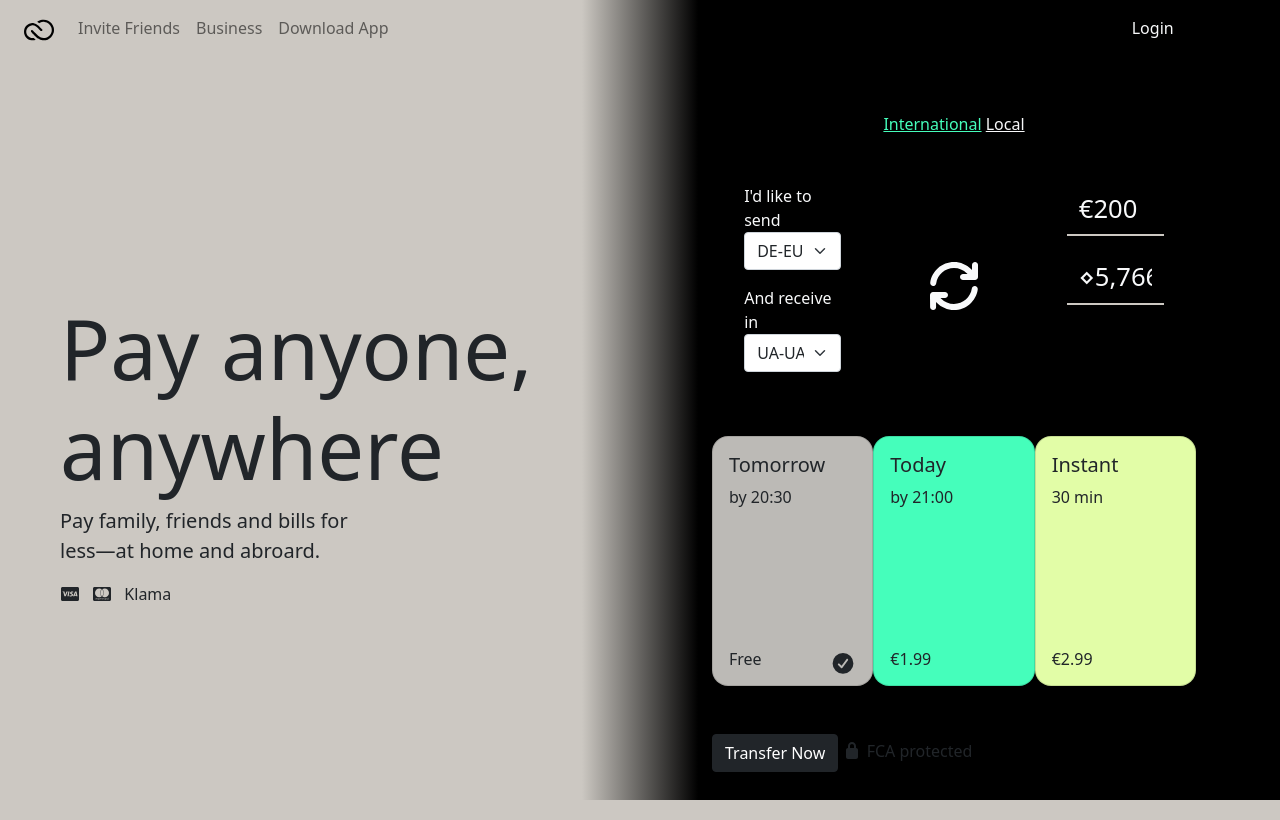
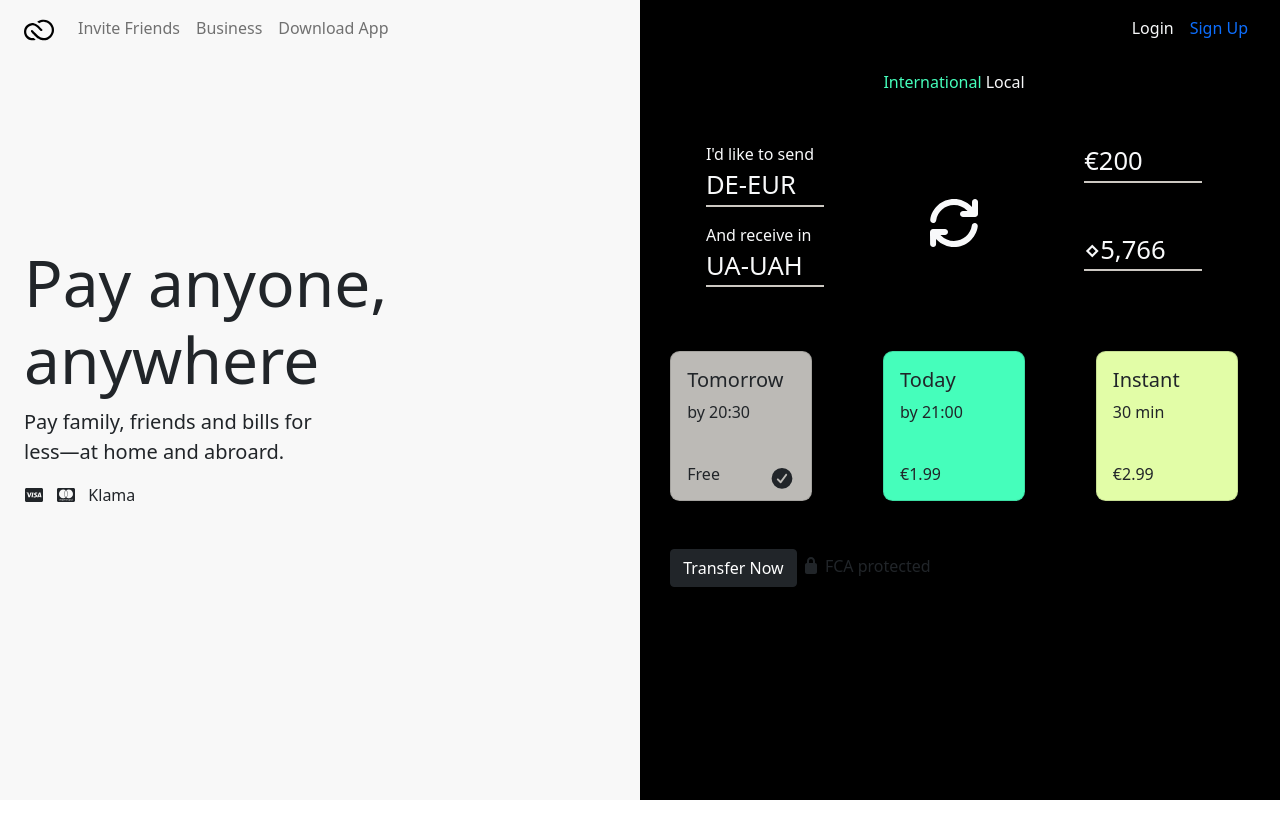
Before and after one commit to skpassegna/Html-Skill, a plain HTML site: page Money Transfer/index.html in a window 1280 px wide. Drawn offline with Linux system fonts and the light colour scheme.

Commit message:
Money Transfer: Background color

```diff
--- a/Money Transfer/assets/css/style.css
+++ b/Money Transfer/assets/css/style.css
@@ -9,19 +9,19 @@
 
 *,
 *::before,
-*::after
+*::after,
+a
 {
     box-sizing: border-box !important;
     padding: 0;
     margin: 0;
     text-decoration: none;
+    flex: 0 0 auto;
 }
 
 body
 {
-    background-color: #ccc8c2;
-
-    background-image: linear-gradient(to right, #ccc8c2, #ccc8c2, #ccc8c2, #ccc8c2, #ccc8c2, #ccc8c2, #000000, #000000, #000000, #000000, #000000, #000000);
+    background-color: #fff;
     background-repeat: no-repeat;
     background-position: center;
     background-size: cover;
@@ -54,38 +54,45 @@ body
 
 header
 {
-    height: 100vh;
+    min-height: 100vh;
+    width: 100%;
+    background: linear-gradient(to right, #f8f8f8 0%, #f8f8f8 50%, #000000 50%, #000000 100%);
 }
 
 #left_col
 {
-    text-align: justify;
+    display: flex;
+    flex-direction: column;
 }
+
+#right_col
+{
+    padding: 0.5%;
+}
+
 
 #left_col h1
 {
-    font-size: 5.2rem;
-    margin-top: 35%;
+    font-size: 4rem;
+    margin-top: 30%;
 }
 
 #left_col ul
 {
-    margin: auto;
     text-align: left;
 }
 
-
-#right_col
+#convert_card
 {
-    padding: 45px;
+    display: flex;
+    align-items: center;
+    justify-content: space-between;
 }
 
 #convert_card .card
 {
-    margin: auto;
-    width: 200px;
-    height: 250px;
-    border-radius: 1rem;
+    min-height: 150px;
+    border-radius: 0.6rem;
 }
 
 .card-footer
@@ -115,8 +122,11 @@ header
 .form-select:focus,
 .form-select:visited,
 .form-select:focus-visible,
-.form-select::selection
+.form-select::selection,
+.form-select
 {
+    padding: 0px;
+    text-align: left;
     outline: none;
     appearance: none;
     border: none;
--- a/Money Transfer/index.html
+++ b/Money Transfer/index.html
@@ -43,7 +43,7 @@
 							<a class="nav-link text-light" href="#">Login</a>
 						</li>
 						<li class="nav-item">
-							<a class="nav-link" href="#">Sign Up</a>
+							<a class="nav-link text-primary" href="#">Sign Up</a>
 						</li>
 
 					</ul>
@@ -54,21 +54,24 @@
 
 		<div class="container-fluid mt-2">
 			<div class="row">
-				<div class="col-6 p-5" id="left_col">
+				<div class="col-6" id="left_col">
 					<h1 class="mt-50">
 						Pay anyone, <br> anywhere
 					</h1>
 					<p class="lead">
 						Pay family, friends and bills for <br>
 						less&mdash;at home and abroard.
+
 					</p>
 					<ul class="list-inline">
 						<li class="list-inline-item"><i class="fab fa-cc-visa"></i></li>
 						<li class="list-inline-item"><i class="fab fa-cc-mastercard"></i></li>
 						<li class="list-inline-item">Klama</li>
 					</ul>
+
 				</div>
-				<div class="col-6 p-5" id="right_col">
+
+				<div class="col-6" id="right_col">
 					<div class="container">
 						<div class="row mb-5">
 							<div class="col text-center">
@@ -89,7 +92,7 @@
 
 								<div class="mb-3 text-light">
 									<label for="sending-devise">And receive in</label>
-									<select class="form-select" aria-label="form-select">
+									<select class="form-select b-0" aria-label="form-select">
 										<option class="bg-black text-light" value="1" selected>UA-UAH</option>
 										<option class="bg-black text-light" value="2">JP-JPY</option>
 										<option class="bg-black text-light" value="3">TG-XOF</option>
@@ -102,18 +105,18 @@
 							</div>
 
 							<div class="col-3 mx-auto">
-								<div class="mb-3 text-light">
+								<div class="mb-5 text-light">
 									<input type="text" name="out" id="out" class="form-control" value="&euro;200" required>
 								</div>
 
-								<div class="mb-3 text-light">
+								<div class="mt-3 text-light">
 									<input type="text" name="out" id="out" class="form-control" value="&Diamond;5,766" required>
 								</div>
 							</div>
 						</div>
 						<div class="row mb-5">
-							<div class="col d-flex" id="convert_card">
-								<div class="card bg-cyan-alt">
+							<div class="col-12" id="convert_card">
+								<div class="card col-3 bg-cyan-alt">
 									<div class="card-body">
 										<h5 class="card-title">Tomorrow</h5>
 										<p class="card-text">by 20:30</p>
@@ -123,7 +126,7 @@
 									</div>
 								</div>
 
-								<div class="card bg-green">
+								<div class="card col-3 bg-green">
 									<div class="card-body">
 										<h5 class="card-title">Today</h5>
 										<p class="card-text">by 21:00</p>
@@ -133,7 +136,7 @@
 									</div>
 								</div>
 
-								<div class="card bg-yellow">
+								<div class="card col-3 bg-yellow">
 									<div class="card-body">
 										<h5 class="card-title">Instant</h5>
 										<p class="card-text">30 min</p>
```
Also changed, not shown: Money Transfer/result.png.
